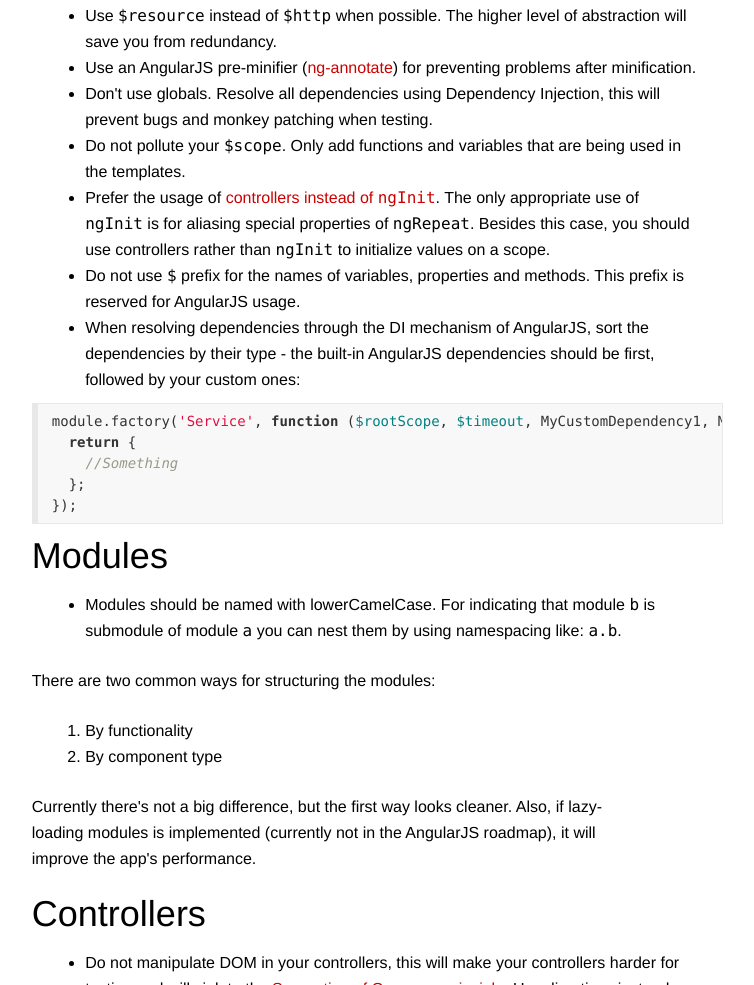
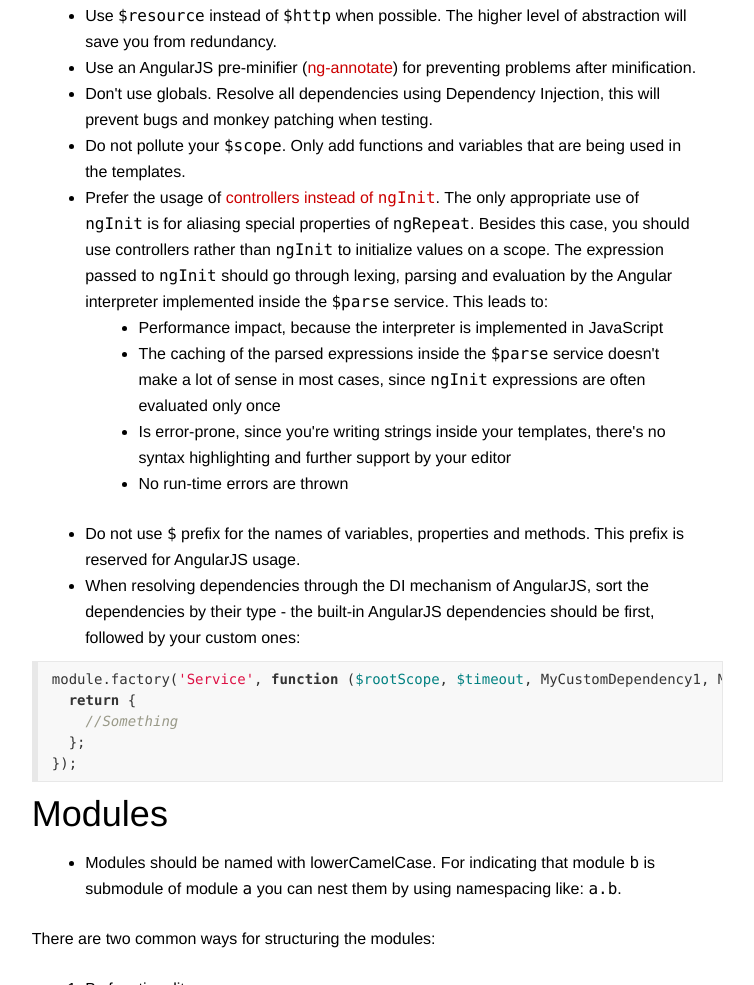
Before and after one commit to mgechev/angularjs-style-guide, a plain HTML site: page index.html in a window 1280 px wide. Shown: the part 6653-7638 px from the top of the page, without its empty margins (392-1146 px from the left). Drawn offline with Linux system fonts and the light colour scheme; a web font is replaced by a local one.

Commit message:
Update ngInit section

```diff
--- a/index.html
+++ b/index.html
@@ -262,7 +262,13 @@ There are two main approaches:</p>
 <li>Use an AngularJS pre-minifier (<a href="https://github.com/olov/ng-annotate">ng-annotate</a>) for preventing problems after minification.</li>
 <li>Don&#39;t use globals. Resolve all dependencies using Dependency Injection, this will prevent bugs and monkey patching when testing.</li>
 <li>Do not pollute your <code>$scope</code>. Only add functions and variables that are being used in the templates.</li>
-<li>Prefer the usage of <a href="https://github.com/angular/angular.js/pull/4366/files">controllers instead of <code>ngInit</code></a>. The only appropriate use of <code>ngInit</code> is for aliasing special properties of <code>ngRepeat</code>. Besides this case, you should use controllers rather than <code>ngInit</code> to initialize values on a scope.</li>
+<li>Prefer the usage of <a href="https://github.com/angular/angular.js/pull/4366/files">controllers instead of <code>ngInit</code></a>. The only appropriate use of <code>ngInit</code> is for aliasing special properties of <code>ngRepeat</code>. Besides this case, you should use controllers rather than <code>ngInit</code> to initialize values on a scope. The expression passed to <code>ngInit</code> should go through lexing, parsing and evaluation by the Angular interpreter implemented inside the <code>$parse</code> service. This leads to:<ul class="list">
+<li>Performance impact, because the interpreter is implemented in JavaScript</li>
+<li>The caching of the parsed expressions inside the <code>$parse</code> service doesn&#39;t make a lot of sense in most cases, since <code>ngInit</code> expressions are often evaluated only once</li>
+<li>Is error-prone, since you&#39;re writing strings inside your templates, there&#39;s no syntax highlighting and further support by your editor</li>
+<li>No run-time errors are thrown</li>
+</ul>
+</li>
 <li>Do not use <code>$</code> prefix for the names of variables, properties and methods. This prefix is reserved for AngularJS usage.</li>
 <li>When resolving dependencies through the DI mechanism of AngularJS, sort the dependencies by their type - the built-in AngularJS dependencies should be first, followed by your custom ones:</li>
 </ul>
```
